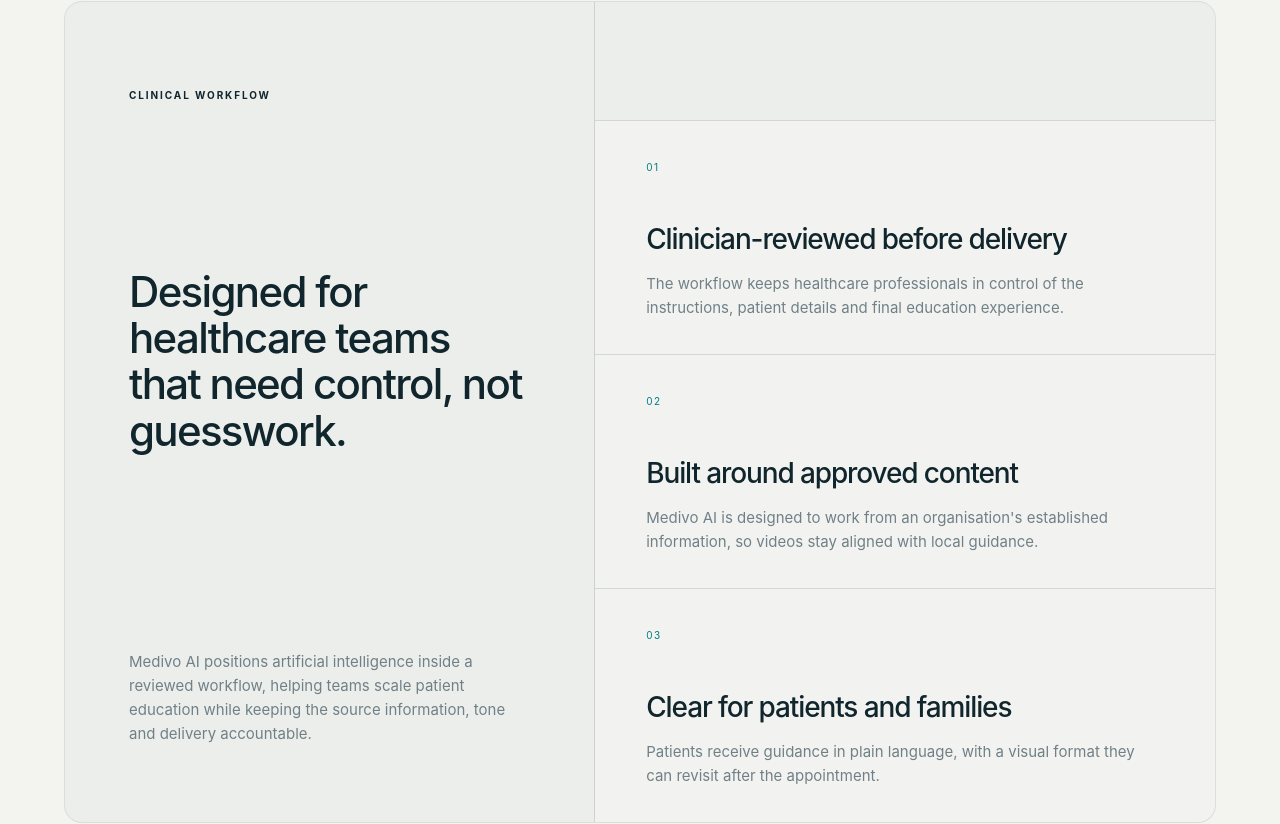
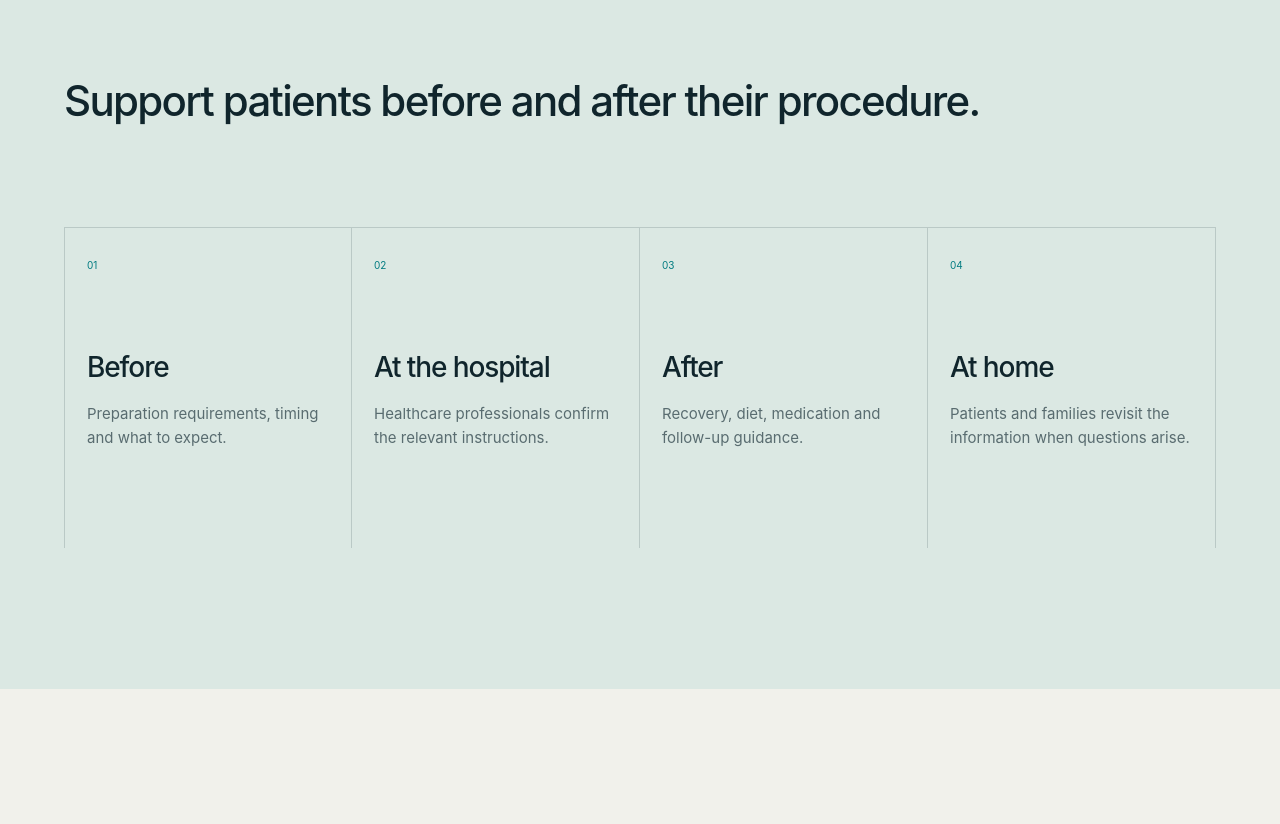
Before and after one commit to STV1222/Medivo-AI-Website, a Next.js app: page / in a window 1280 px wide. Shown: the part 7920-8744 px from the top of the page. Built offline with nearby package versions, Linux system fonts and the light colour scheme; a web font is replaced by a local one.

Commit message:
Remove clinical workflow section

```diff
--- a/app/globals.css
+++ b/app/globals.css
@@ -162,16 +162,6 @@
 .preview-media span{width:55px;height:55px;border-radius:50%;display:grid;place-items:center;background:white;color:var(--teal)}
 .app-preview>b{display:block;font-size:22px;margin:25px 0 8px}
 .app-preview p{color:#758286}
-.assurance{background:var(--warm);color:var(--ink);padding:5vw}
-.assurance-panel{min-height:820px;display:grid;grid-template-columns:.92fr 1.08fr;background:var(--widget);border:1px solid rgba(16,37,44,.08);border-radius:var(--radius);position:relative;overflow:hidden;isolation:isolate}
-.assurance-copy{padding:6vw 5vw;display:flex;flex-direction:column;justify-content:space-between;min-height:820px}
-.assurance-copy h2{font-size:var(--title-size);line-height:var(--title-line);letter-spacing:var(--title-track);font-weight:var(--title-weight);margin:42px 0 0;max-width:790px}
-.assurance-copy>p:last-child{font-size:var(--body-size);line-height:var(--body-line);color:var(--muted);max-width:610px;margin:80px 0 0}
-.assurance-grid{display:grid;grid-template-columns:1fr;align-content:end;border-left:1px solid rgba(16,37,44,.14)}
-.assurance-grid article{min-height:230px;padding:34px 4vw;border-top:1px solid rgba(16,37,44,.14);background:rgba(255,255,255,.28)}
-.assurance-grid span{font-size:10px;letter-spacing:.16em;color:var(--teal)}
-.assurance-grid h3{font-size:var(--card-title-size);line-height:1.04;letter-spacing:var(--title-track);font-weight:510;margin:50px 0 18px}
-.assurance-grid p{font-size:var(--body-size);line-height:var(--body-line);color:var(--muted);max-width:560px;margin:0}
 .endoscopy{background:#dbe8e3;padding:11vw 5vw}
 .endoscopy h2{max-width:1200px;margin:0 0 8vw}
 .journey{display:grid;grid-template-columns:repeat(4,1fr);border-top:1px solid var(--line)}
@@ -212,7 +202,7 @@
 .hero h1{font-size:var(--title-size);padding:0 5vw}
 .hero-video{filter:blur(8px) saturate(.7) brightness(.76);transform:scale(1.08)}
 .scroll-note{right:5vw}
-.solution,.platform,.assurance,.endoscopy,.value,.cta-band{padding:100px 5vw}
+.solution,.platform,.endoscopy,.value,.cta-band{padding:100px 5vw}
 .problem{padding:100px 0 90px}
 .problem h2,.solution h2,.platform h2,.endoscopy h2,.value h2,.workflow h2,.cta-band h2{font-size:var(--title-size)}
 .problem-heading h2{font-size:var(--title-size);margin-bottom:50px}
@@ -250,13 +240,6 @@
 .app-content{grid-template-columns:1fr}
 .app-list{display:none}
 .app-preview{min-height:480px}
-.assurance-panel{min-height:unset;grid-template-columns:1fr}
-.assurance-copy{min-height:620px;padding:70px 7vw}
-.assurance-copy h2{font-size:var(--title-size)}
-.assurance-copy>p:last-child{margin-top:70px}
-.assurance-grid{border-left:0}
-.assurance-grid article{padding:32px 7vw;min-height:230px}
-.assurance-grid h3{margin-top:44px}
 .journey{grid-template-columns:1fr 1fr}
 .journey article{min-height:270px}
 .value-list article{grid-template-columns:40px 1fr}
@@ -291,10 +274,6 @@
 .workflow-copy article{min-height:72vh;padding-top:28vh}
 .platform-window{height:540px}
 .app-preview{min-height:400px}
-.assurance{padding-left:0;padding-right:0}
-.assurance-panel{min-height:unset}
-.assurance-copy{min-height:590px;padding:72px 5vw}
-.assurance-grid article{padding:30px 5vw}
 .journey{grid-template-columns:1fr}
 .journey article{min-height:220px}
 .journey h3{margin-top:45px}
--- a/app/page.tsx
+++ b/app/page.tsx
@@ -11,24 +11,6 @@
 ];
 
 const platformTabs = ["Prepare", "Review", "Preview", "Deliver"];
-
-const assurancePoints = [
-  {
-    number: "01",
-    title: "Clinician-reviewed before delivery",
-    body: "The workflow keeps healthcare professionals in control of the instructions, patient details and final education experience.",
-  },
-  {
-    number: "02",
-    title: "Built around approved content",
-    body: "Medivo AI is designed to work from an organisation's established information, so videos stay aligned with local guidance.",
-  },
-  {
-    number: "03",
-    title: "Clear for patients and families",
-    body: "Patients receive guidance in plain language, with a visual format they can revisit after the appointment.",
-  },
-];
 
 const problemCards = [
   {
@@ -276,25 +258,6 @@
         </div>
       </section>
 
-      <section className="assurance" aria-label="Medivo AI governance and delivery principles">
-        <div className="assurance-panel">
-          <div className="assurance-copy">
-            <p className="section-label">CLINICAL WORKFLOW</p>
-            <h2>Designed for healthcare teams that need control, not guesswork.</h2>
-            <p>Medivo AI positions artificial intelligence inside a reviewed workflow, helping teams scale patient education while keeping the source information, tone and delivery accountable.</p>
-          </div>
-          <div className="assurance-grid">
-            {assurancePoints.map((item) => (
-              <article key={item.number}>
-                <span>{item.number}</span>
-                <h3>{item.title}</h3>
-                <p>{item.body}</p>
-              </article>
-            ))}
-          </div>
-        </div>
-      </section>
-
       <section className="endoscopy">
         <h2>Support patients before and after their procedure.</h2>
         <div className="journey">
```
